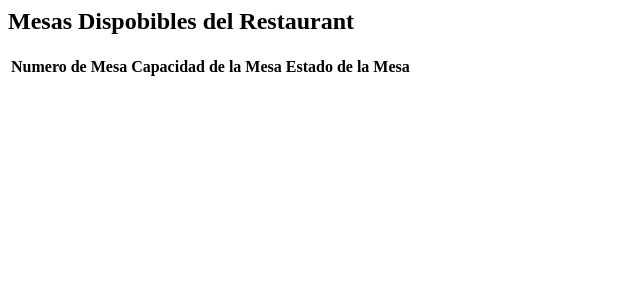
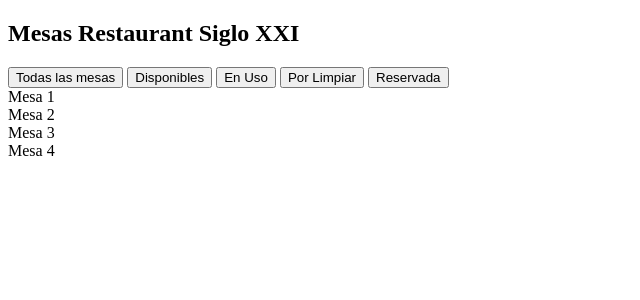
Before and after one commit to Vittoowo/Portafolio, a Django app: template mesas/templates/MesasDisponibles.html in a window 1280 px wide. Shown: the top 300 px of the page, without its empty margins (0-640 px from the left). Run offline with Django 3.2, Linux system fonts and the light colour scheme; the template is opened without the code that fills it, so the values that code supplies are empty.

Commit message:
avance totem en mesa

```diff
--- a/mesas/templates/MesasDisponibles.html
+++ b/mesas/templates/MesasDisponibles.html
@@ -1,29 +1,22 @@
+<!DOCTYPE html>
+<html>
+<body>
 
-        <div class="modal-dialog text-center">
+<h2>Mesas Restaurant Siglo XXI</h2>
 
-            <div class="modal-dialog text-center">
-                <div class="col-sm-12">
-                    <div class="modal-content">
+<div id="contenedor">
+  <button class="btn active" onclick="filterSelection('all')"> Todas las mesas</button>
+  <button class="btn" onclick="filterSelection('disponible')"> Disponibles</button>
+  <button class="btn" onclick="filterSelection('enuso')"> En Uso</button>
+  <button class="btn" onclick="filterSelection('porlimpiar')"> Por Limpiar</button>
+  <button class="btn" onclick="filterSelection('reservada')"> Reservada</button>
+</div>
 
-                        <h2>Mesas Dispobibles del Restaurant</h2>
-                       <table class="table table-dark table-striped">
-                         <tr>
-                           <th>Numero de Mesa</th>
-                           <th>Capacidad de la Mesa</th>
-                           <th>Estado de la Mesa</th>
-                         </tr>
-                         {% for e in Mesas %}
-                            <tr>
-                              <td>{{ e.0 }}</td>
-                              <td>{{ e.1 }}</td>
-                              <td>{{ e.2 }}</td>
-                            </tr>
-                         {% endfor %}
-
-                       </table>
-                       <br>
-                       <br>
-                    </div>
-                </div>
-            </div>
-        </div>
+<div class="container">
+  <div class="filterDiv disponible">Mesa 1</div>
+  <div class="filterDiv enuso">Mesa 2</div>
+  <div class="filterDiv porlimpiar">Mesa 3</div>
+  <div class="filterDiv reservada">Mesa 4</div>
+</div>
+</body>
+</html>
--- a/mesas/urls.py
+++ b/mesas/urls.py
@@ -2,6 +2,6 @@ from django.urls import path
 from .views import *
 
 urlpatterns = [
-    path('mesas',Mesas,name='mesas'),
-    path('mesasDisponibles',mesas_totem, name= 'mesas_totem'),
+    path('mesas/',Mesas,name='mesas'),
+    path('MesasDisponibles/',mesas_totem, name= 'mesas_totem'),
 ]
--- a/mesas/views.py
+++ b/mesas/views.py
@@ -51,4 +51,4 @@ def Mesas(request):
 
 def mesas_totem(request):
     #aqui la logica pues
-    return render (request,'MesasDisponibles.html')
+    return render (request,'./MesasDisponibles.html')
--- a/usuarios/urls.py
+++ b/usuarios/urls.py
@@ -8,9 +8,10 @@ urlpatterns = [
     path('registro/',RegistroUsuario,name="registro"),
     path('login/',login_user,name='login'),
     path('logout/',logout_def,name='logout'),
-    path('/', include('mesas.urls')),
+    path('mesas/', include('mesas.urls')),
     path('/',include('reservas.urls')),
     path('Administrador/home',inicioAdmin,name="inicio-admin"),
+
     #path('Administrador/Mesas',mv.Mesas,name="mesas"),#modificar con include
     #path('Administrador/Reservas',rv.Reservas,name="reservas"), #modificar con include
 
```
